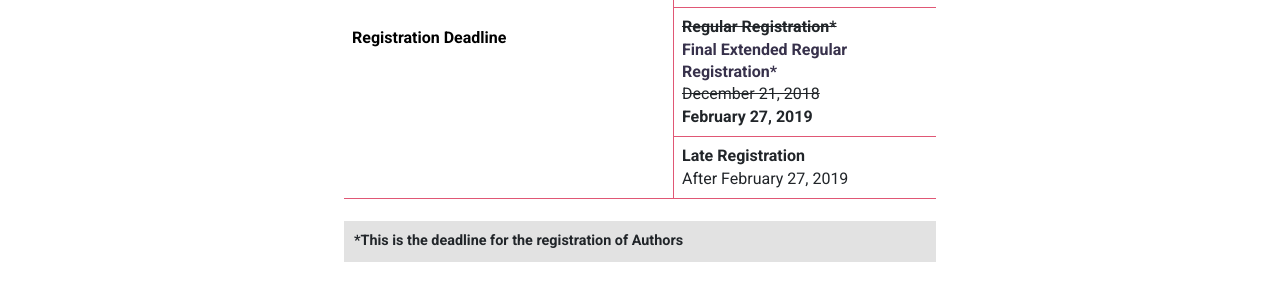
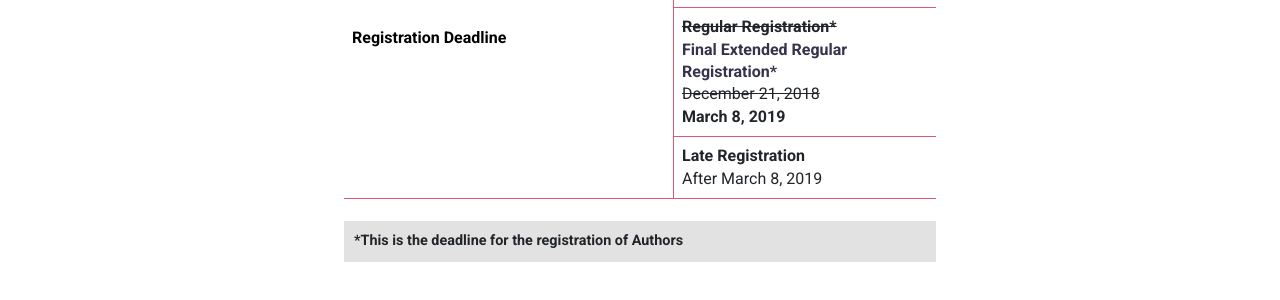
Before and after one commit to intaset/nddte, a Jekyll site: the page built from dates.html, in a window 1280 px wide and 900 px high, scrolled down 768 px. Shown: the part 187-487 px from the top of the window. Built offline with Jekyll 4.4.1, drawn with Linux system fonts in a browser that asks for light colours; nearby versions of some CDN libraries; Markdown is read by kramdown in place of the engine named in the settings; comment, search, counter and statistics services are not loaded.

Commit message:
changed deadlines

```diff
--- a/dates.html
+++ b/dates.html
@@ -24,7 +24,7 @@
     <tr>
         <td class="imp-date"><s>October 4, 2018</s><p class="body"><strong>January 18, 2019</strong></p></td>
     </tr>
-
+	<tr>
 <td class="date-title"><s>Notification of Authors</s><br><strong>Final Extended Notification of Authors</strong></td>
     </tr>
     <tr>
@@ -46,10 +46,10 @@
     </tr>
     <tr>
         <td class="reg"><s>Regular Registration*</s><br><b>Final Extended Regular Registration<strong>*</strong></b>
-            <p class="body"><s>December 21, 2018</s><br><strong>February 27, 2019</strong></p></td>
+            <p class="body"><s>December 21, 2018</s><br><strong>March 8, 2019</strong></p></td>
     </tr>
     <tr>
-        <td class="reg"><b>Late Registration <p class="body">After February 27, 2019</p></b></td>
+        <td class="reg"><b>Late Registration <p class="body">After March 8, 2019</p></b></td>
     </tr>
 </table>
 </div>
@@ -74,14 +74,14 @@
     <td class="imp-date"><s>December 21, 2018</s><br><strong>February 5, 2019</strong></td>
 </tr>
 <tr>
-    <th class="date-title" rowspan=3>Registration Deadline</th>
+    <th class="date-title" rowspan="3">Registration Deadline</th>
     <td class="reg"><s>Early Bird Registration</s><div class="past-text"><b>Final Extended Early Bird Registration</b></div><p class="body"><s>November 16, 2018</s><br><strong>February 5, 2019</strong></p></td>
 </tr>
 <tr>
-        <td class="reg"><s>Regular Registration*</s><div class="past-text"><b>Final Extended Regular Registration</b><strong>*</strong></div><p class="body"><s>December 21, 2018</s><br><strong>February 27, 2019</strong></p></td>
+        <td class="reg"><s>Regular Registration*</s><div class="past-text"><b>Final Extended Regular Registration</b><strong>*</strong></div><p class="body"><s>December 21, 2018</s><br><strong>March 8, 2019</strong></p></td>
     </tr>
     <tr>
-        <td class="reg">Late Registration <br><p class="body">After February 27, 2019</p></td>
+        <td class="reg">Late Registration <br><p class="body">After March 8, 2019</p></td>
     </tr>
 </table>
 </div>
```
Also changed, not shown: registration.html (+5 -5 lines), 2 other files.
